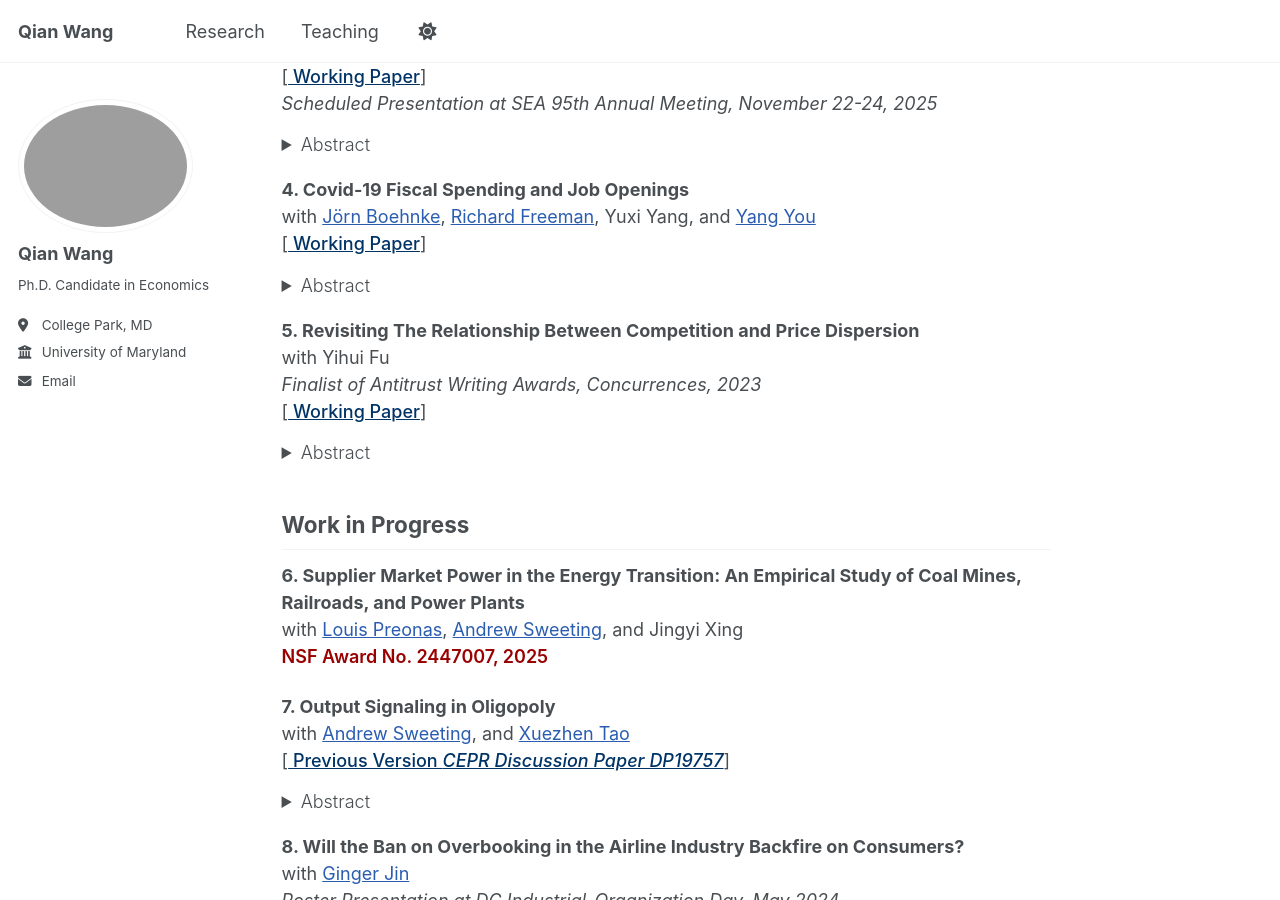
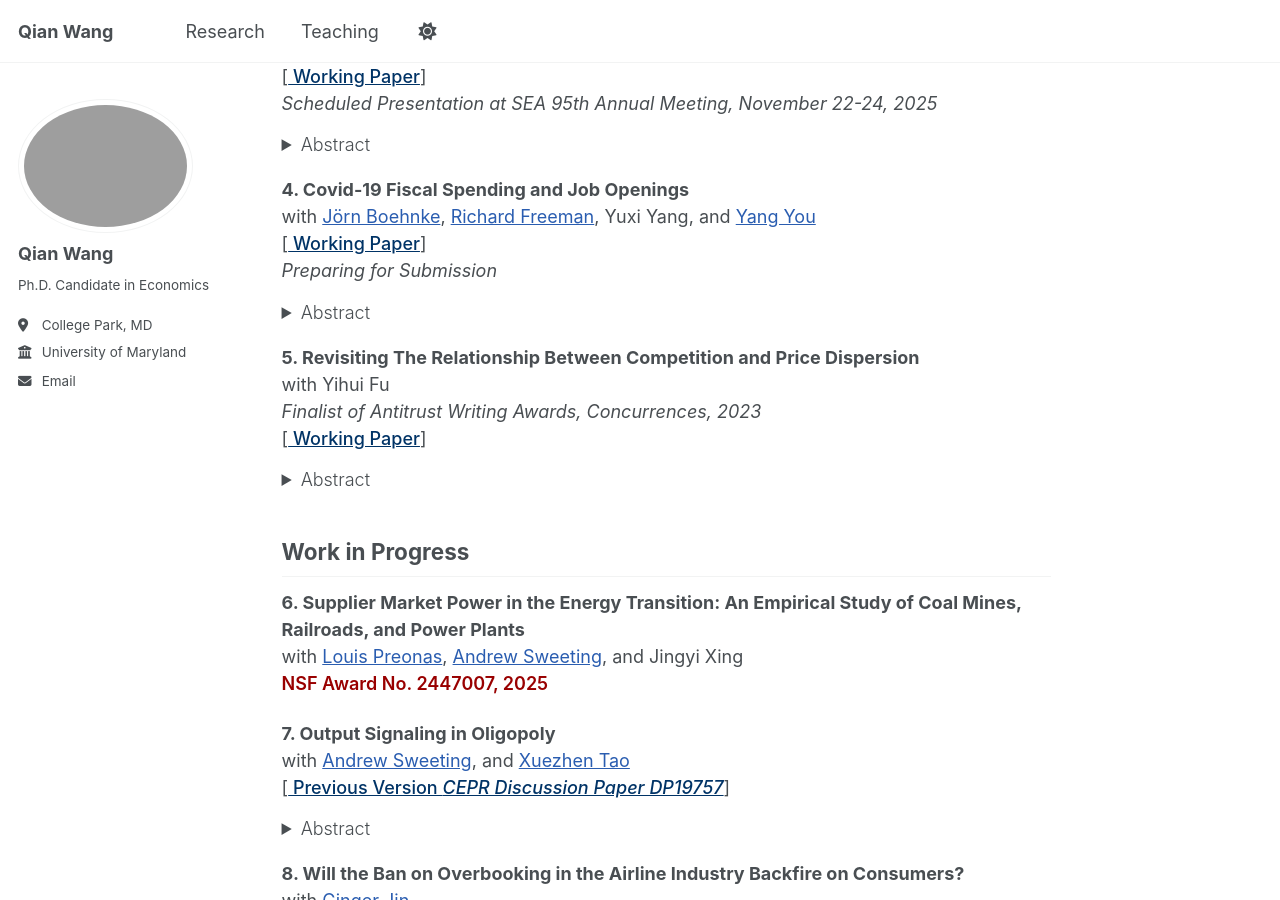
Before and after one commit to qwang819/qwang819.github.io, a Jekyll site: the page built from _pages/research.md, in a window 1280 px wide and 900 px high, scrolled down 640 px. Built offline with Jekyll 4.4.1, drawn with Linux system fonts in a browser that asks for light colours; a script that is not in the unit is left out.

Commit message:
Update research.md

```diff
--- a/_pages/research.md
+++ b/_pages/research.md
@@ -48,6 +48,7 @@ Working Paper</a>]
 with <a href="https://jboehnke.com/" style="color: #2A5DB0;">Jörn Boehnke</a>, <a href="https://freeman.scholars.harvard.edu/" style="color: #2A5DB0;">Richard Freeman</a>, Yuxi Yang, and <a href="https://yangyou1.weebly.com/" style="color: #2A5DB0;">Yang You</a>
 [<a href="https://yangyou1.weebly.com/uploads/1/3/3/8/133813498/job_market_s_reaction_to_covid_spending_v1.pdf" style="color:#003366; font-weight:550">
 Working Paper</a>]
+*Preparing for Submission*
 <details style="margin-top: -0.5rem; margin-bottom: 1rem;">
   <summary><span style="font-weight:300;">Abstract</span></summary>
   <p style="text-align: justify;">
```
